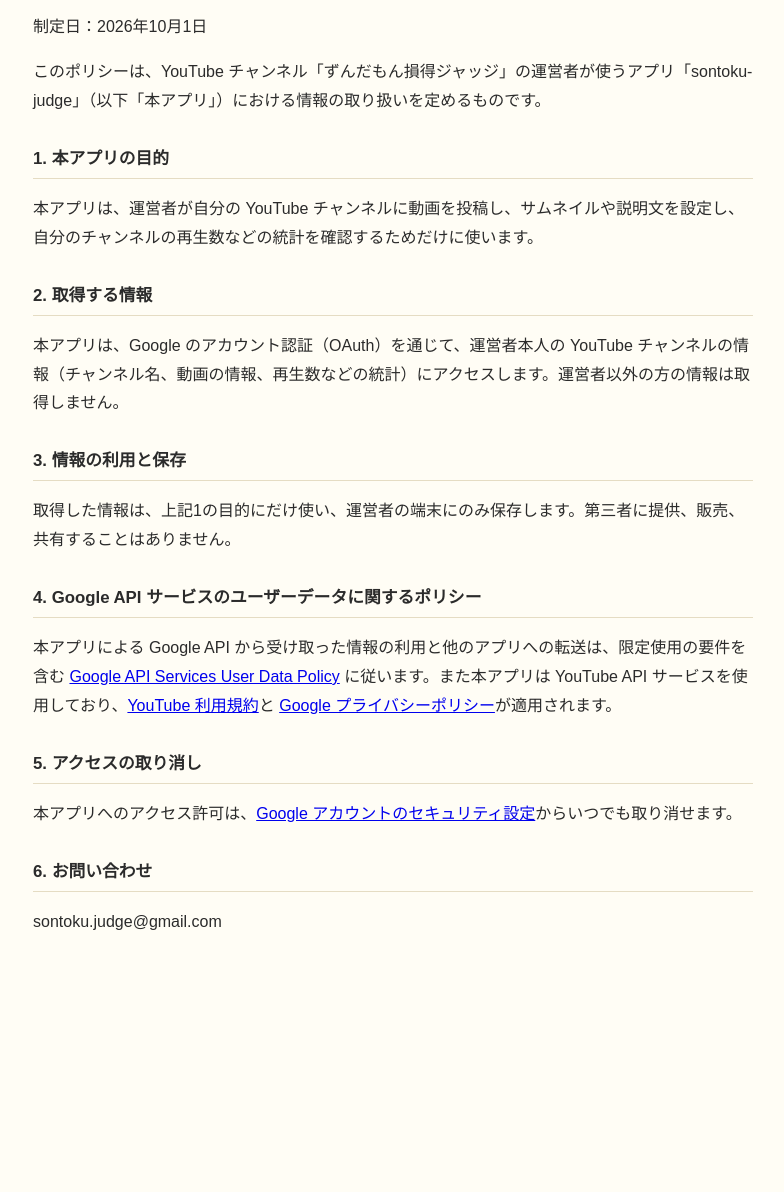
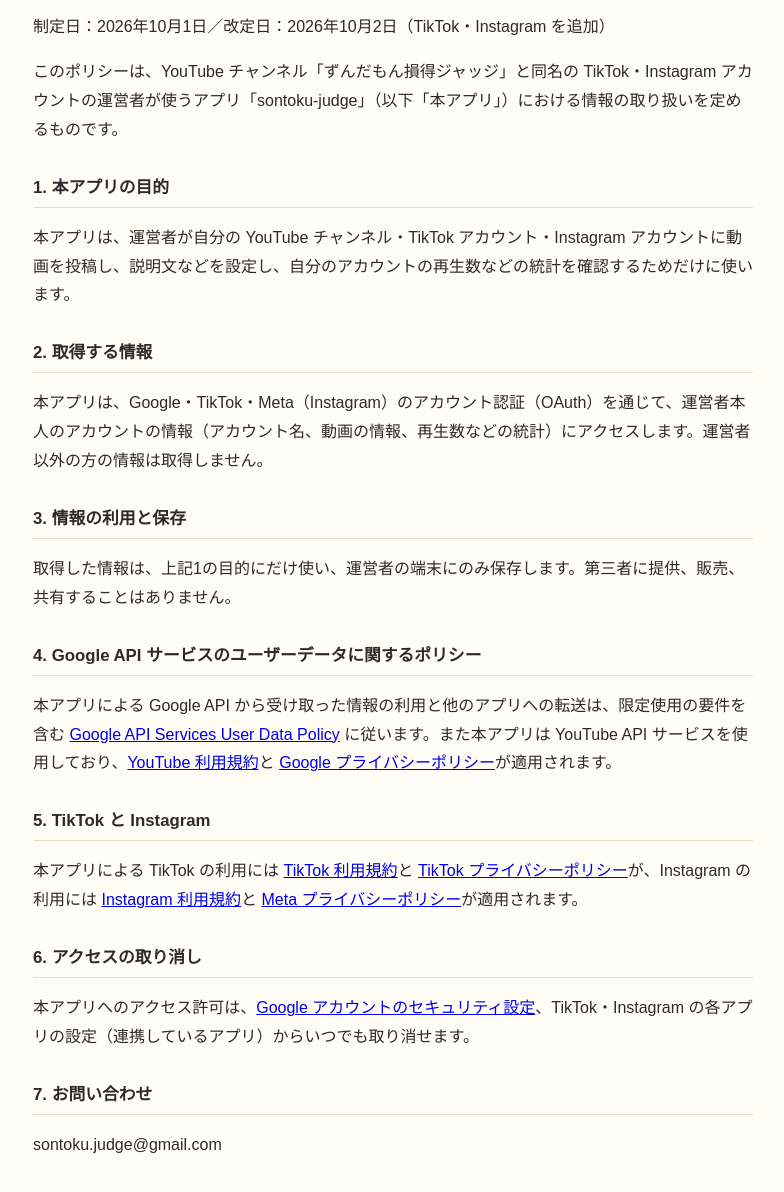
Before and after one commit to sontoku-judge/sontoku-judge.github.io, a plain HTML site: page privacy.html in a window 1280 px wide. Shown: the part 102-1294 px from the top of the page, without its empty margins (247-1031 px from the left). Before the commit the page ends 1095 px from the top, so only its background shows below. Drawn offline with Linux system fonts and the light colour scheme.

Commit message:
TikTok・Instagram 用に利用規約を追加・プライバシーポリシーを改定

```diff
--- a/privacy.html
+++ b/privacy.html
@@ -15,19 +15,21 @@
 <body>
 <main>
 <h1>プライバシーポリシー</h1>
-<p>制定日：2026年10月1日</p>
-<p>このポリシーは、YouTube チャンネル「ずんだもん損得ジャッジ」の運営者が使うアプリ「sontoku-judge」（以下「本アプリ」）における情報の取り扱いを定めるものです。</p>
+<p>制定日：2026年10月1日／改定日：2026年10月2日（TikTok・Instagram を追加）</p>
+<p>このポリシーは、YouTube チャンネル「ずんだもん損得ジャッジ」と同名の TikTok・Instagram アカウントの運営者が使うアプリ「sontoku-judge」（以下「本アプリ」）における情報の取り扱いを定めるものです。</p>
 <h2>1. 本アプリの目的</h2>
-<p>本アプリは、運営者が自分の YouTube チャンネルに動画を投稿し、サムネイルや説明文を設定し、自分のチャンネルの再生数などの統計を確認するためだけに使います。</p>
+<p>本アプリは、運営者が自分の YouTube チャンネル・TikTok アカウント・Instagram アカウントに動画を投稿し、説明文などを設定し、自分のアカウントの再生数などの統計を確認するためだけに使います。</p>
 <h2>2. 取得する情報</h2>
-<p>本アプリは、Google のアカウント認証（OAuth）を通じて、運営者本人の YouTube チャンネルの情報（チャンネル名、動画の情報、再生数などの統計）にアクセスします。運営者以外の方の情報は取得しません。</p>
+<p>本アプリは、Google・TikTok・Meta（Instagram）のアカウント認証（OAuth）を通じて、運営者本人のアカウントの情報（アカウント名、動画の情報、再生数などの統計）にアクセスします。運営者以外の方の情報は取得しません。</p>
 <h2>3. 情報の利用と保存</h2>
 <p>取得した情報は、上記1の目的にだけ使い、運営者の端末にのみ保存します。第三者に提供、販売、共有することはありません。</p>
 <h2>4. Google API サービスのユーザーデータに関するポリシー</h2>
 <p>本アプリによる Google API から受け取った情報の利用と他のアプリへの転送は、限定使用の要件を含む <a href="https://developers.google.com/terms/api-services-user-data-policy">Google API Services User Data Policy</a> に従います。また本アプリは YouTube API サービスを使用しており、<a href="https://www.youtube.com/t/terms">YouTube 利用規約</a>と <a href="https://policies.google.com/privacy">Google プライバシーポリシー</a>が適用されます。</p>
-<h2>5. アクセスの取り消し</h2>
-<p>本アプリへのアクセス許可は、<a href="https://myaccount.google.com/permissions">Google アカウントのセキュリティ設定</a>からいつでも取り消せます。</p>
-<h2>6. お問い合わせ</h2>
+<h2>5. TikTok と Instagram</h2>
+<p>本アプリによる TikTok の利用には <a href="https://www.tiktok.com/legal/page/global/terms-of-service/ja">TikTok 利用規約</a>と <a href="https://www.tiktok.com/legal/page/row/privacy-policy/ja">TikTok プライバシーポリシー</a>が、Instagram の利用には <a href="https://help.instagram.com/581066165581870">Instagram 利用規約</a>と <a href="https://privacycenter.instagram.com/policy">Meta プライバシーポリシー</a>が適用されます。</p>
+<h2>6. アクセスの取り消し</h2>
+<p>本アプリへのアクセス許可は、<a href="https://myaccount.google.com/permissions">Google アカウントのセキュリティ設定</a>、TikTok・Instagram の各アプリの設定（連携しているアプリ）からいつでも取り消せます。</p>
+<h2>7. お問い合わせ</h2>
 <p>sontoku.judge@gmail.com</p>
 </main>
 </body>
```
Also changed, not shown: index.html (+1 -0 lines), terms.html (added, +34 -0 lines).
